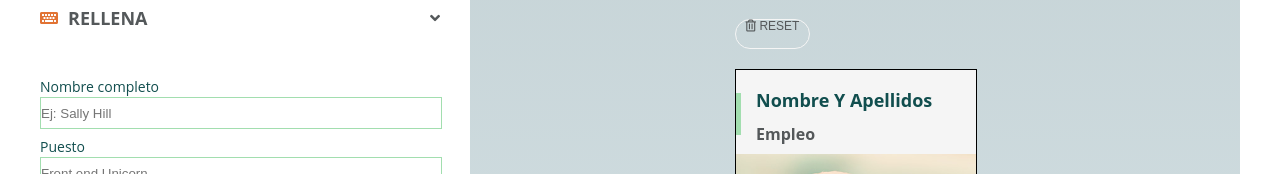
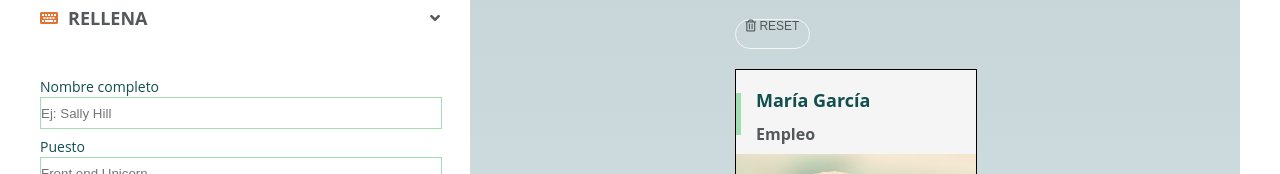
Before and after one commit to Albametnet/dorcas-s3-codebusters, a React (Create React App) app: page / in a window 1280 px wide. Shown: the part 514-688 px from the top of the page. Built offline with nearby package versions, Linux system fonts and the light colour scheme; no server answers.

Commit message:
cambiar name en visor

```diff
--- a/src/App.js
+++ b/src/App.js
@@ -25,6 +25,7 @@ class App extends Component {
     this.shareTitle = { comparte: 'comparte', rellena: 'rellena', diseña: 'diseña' }
     this.titleDesign = { colors: "colores", fonts: "fuentes" };
     this.icono = { movil: 'rrss fas fa-mobile-alt', email: 'rrss far fa-envelope', linkedin: 'rrss fab fa-linkedin-in', github: 'rrss fab fa-github-alt' }
+    this.changeForm = this.changeForm.bind(this);
   }
   getskills() {
     fetch(
@@ -40,10 +41,19 @@ class App extends Component {
         })
       })
   }
+
+  changeForm(event) {
+    const guilty = event.currentTarget.value;
+    this.setState({
+        json:{name: guilty}
+      }
+    )
+  }
+
   render() {
     return (
       <div className="App">
-        <CardPage footerText={this.state.copyRight} shareTitle2={this.shareTitle} titleDesign={this.titleDesign} iconApp={this.icono} skills={this.state.skills} />
+        <CardPage footerText={this.state.copyRight} shareTitle2={this.shareTitle} titleDesign={this.titleDesign} iconApp={this.icono} skills={this.state.skills} name={this.state.json.name} changeForm={this.changeForm}/>
       </div>
     );
   }
--- a/src/components/Card.js
+++ b/src/components/Card.js
@@ -12,7 +12,7 @@ class Card extends React.Component {
         <div className="visor__view">
           <div className="visor__box"></div>
           <div className="visor__name-subname">
-            <h4 className="visor__view-name" id="userName">Nombre y apellidos</h4>
+            <h4 className="visor__view-name" id="userName">{this.props.name}</h4>
             <h5 className="visor__view-profession" id="job">Empleo</h5>
           </div>
           <div className="visor__image">
--- a/src/components/CardPage.js
+++ b/src/components/CardPage.js
@@ -8,8 +8,8 @@ class CardPage extends React.Component {
     return (
     <div className="cardPage">
       <Header />
-      <Main shareTitle3= {this.props.shareTitle2} titleDesignCardPage={this.props.titleDesign} iconCardPage={this.props.iconApp} skills ={this.props.skills}/>
-      <Footer footertext2= {this.props.footerText}/>
+      <Main shareTitle3= {this.props.shareTitle2} titleDesignCardPage={this.props.titleDesign} iconCardPage={this.props.iconApp} skills ={this.props.skills} name={this.props.name} changeForm={this.props.changeForm}/>
+      <Footer footertext2= {this.props.footerText} />
     </div>
     );
   }
--- a/src/components/Fill.js
+++ b/src/components/Fill.js
@@ -1,9 +1,7 @@
 import React from 'react';
 
 class Fill extends React.Component {
-  constructor(props) {
-    super(props);
-  }
+
 
   render() {
     return (
@@ -18,7 +16,7 @@ class Fill extends React.Component {
             <div className="form__rellena--step">
               <label for="name">Nombre completo</label>
               <input placeholder="Ej: Sally Hill" className="input__name" type="text" id="name" data-donde="userName" data-property="name"
-                required />
+                required onChange={this.props.changeForm}/>
             </div>
             <div className="form__rellena--step">
               <label for="position">Puesto</label>
--- a/src/components/Form.js
+++ b/src/components/Form.js
@@ -8,7 +8,7 @@ class Form extends React.Component {
     return (
       <form action="" method="POST">
         <Design shareTitle5={this.props.shareTitle4} titleDesignForm={this.props.titleDesignMain}/>
-        <Fill shareTitle5={this.props.shareTitle4} skills ={this.props.skills}/>
+        <Fill shareTitle5={this.props.shareTitle4} skills ={this.props.skills} changeForm={this.props.changeForm}/>
         <Share shareTitle5= {this.props.shareTitle4}/>
       </form>
     );
--- a/src/components/Main.js
+++ b/src/components/Main.js
@@ -6,8 +6,8 @@ class Main extends React.Component {
   render() {
     return (
       <main class="container">
-        <Form shareTitle4= {this.props.shareTitle3} titleDesignMain={this.props.titleDesignCardPage} tituloMain = {this.props.tituloCardPage} skills ={this.props.skills}/>
-        <Visor iconMain= {this.props.iconCardPage} />
+        <Form shareTitle4= {this.props.shareTitle3} titleDesignMain={this.props.titleDesignCardPage} tituloMain = {this.props.tituloCardPage} skills ={this.props.skills} changeForm={this.props.changeForm}/>
+        <Visor iconMain= {this.props.iconCardPage} name={this.props.name}/>
       </main>
     );
   }
--- a/src/components/Visor.js
+++ b/src/components/Visor.js
@@ -5,7 +5,7 @@ class Visor extends React.Component {
   render() {
     return (
       <section className="container__visor">
-        <Card iconVisor = {this.props.iconMain} />
+        <Card iconVisor = {this.props.iconMain} name={this.props.name}/>
       </section>
     );
   }
```
